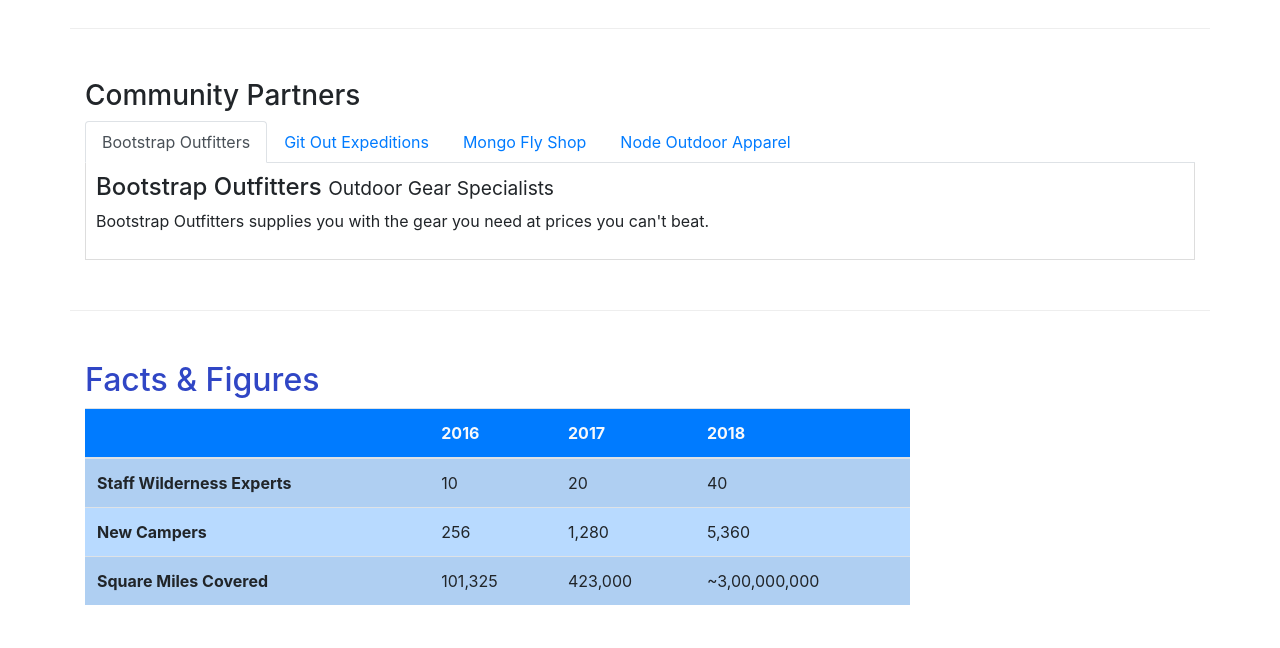
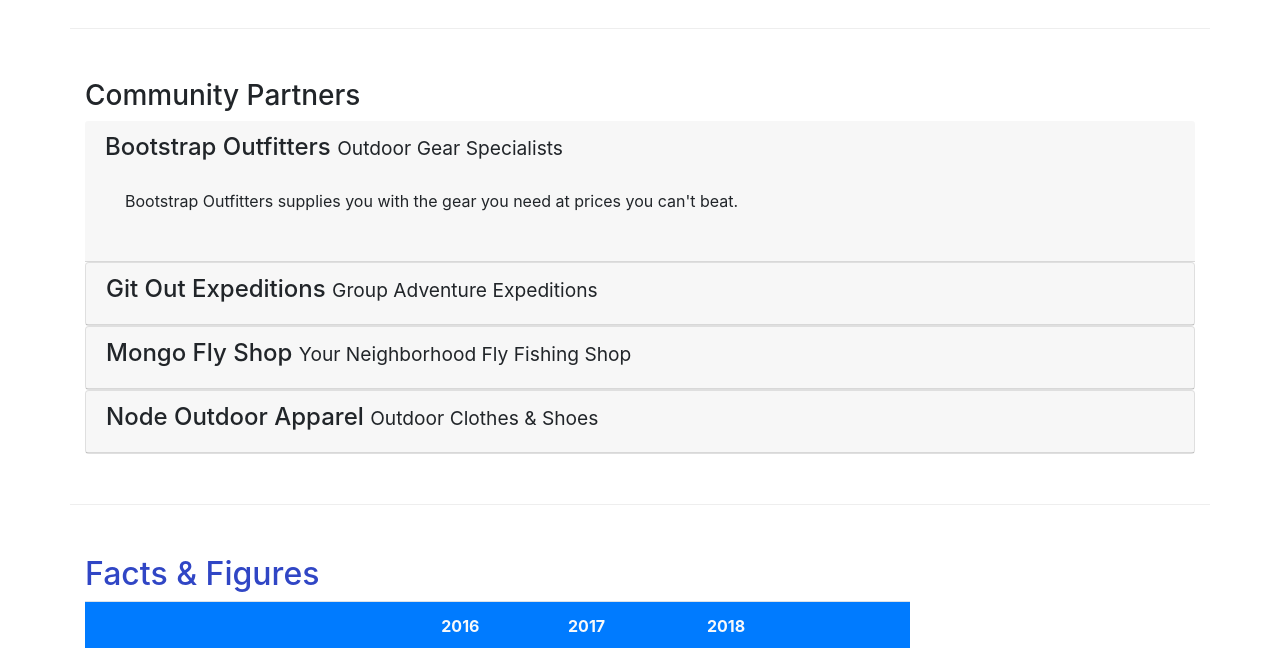
Before and after one commit to dgmills914eos/nucamp-bootstrap, a website: page aboutus.html in a window 1280 px wide. Shown: the part 800-1448 px from the top of the page. Drawn offline with nearby package versions, Linux system fonts and the light colour scheme.

Commit message:
Accordion

```diff
--- a/aboutus.html
+++ b/aboutus.html
@@ -99,29 +99,61 @@
         <div class="row row-content">
             <div class="col-12">
                 <h3>Community Partners</h3>
-                <ul class="nav nav-tabs">
-                    <li class="nav-item"><a class="nav-link active" href="#bootstrap" role="tab" data-toggle="tab">Bootstrap Outfitters</a></li>
-                    <li class="nav-item"><a class="nav-link" href="#git" role="tab" data-toggle="tab">Git Out Expeditions</a></li>
-                    <li class="nav-item"><a class="nav-link" href="#mongo" role="tab" data-toggle="tab">Mongo Fly Shop</a></li>
-                    <li class="nav-item"><a class="nav-link" href="#node" role="tab" data-toggle="tab">Node Outdoor Apparel</a></li>
-                </ul>
-                <div class="tab-content">
-                    <div role="tabpanel" class="tab-pane fade show active" id="bootstrap">
-                        <h4>Bootstrap Outfitters <small>Outdoor Gear Specialists</small></h4>
-                        <p class="d-none d-sm-block">Bootstrap Outfitters supplies you with the gear you need at prices you can't beat.</p>
+
+                <div id="accordian">
+                    <div role="tab" class="card-header">
+                        <h4>
+                            <a data-toggle="collapse" data-target="#bootstrap">
+                                Bootstrap Outfitters <small>Outdoor Gear Specialists</small>
+                            </a>
+                        </h4>
+                        <div class="collapse show" id="bootstrap" data-parent="#accordion">
+                            <div class="card-body">
+                                <p class="d-none d-sm-block">Bootstrap Outfitters supplies you with the gear you need at prices you can't beat.</p>
+                            </div>
+                        </div>
                     </div>
-                    <div role="tabpanel" class="tab-pane fade" id="git">
-                        <h4>Git Out Expeditions <small>Group Adventure Expeditions</small></h4>
-                        <p class="d-none d-sm-block">Join Git Out Expeditions to explore new horizons with a group of other adventurers!</p>
+                    <div class="card">
+                        <div role="tab" class="card-header">
+                            <h4>
+                                <a class="collapsed" data-toggle="collapse" data-target="#git">
+                                    Git Out Expeditions <small>Group Adventure Expeditions</small>
+                                </a>
+                            </h4>
+                            <div class="collapse" id="git" data-parent="#accordion">
+                                <div class="card-body">
+                                    <p class="d-none d-sm-block">Join Git Out Expeditions to explore new horizons with a group of other adventurers!</p>
+                                </div>
+                            </div>
+                        </div>
                     </div>
-                    <div role="tabpanel" class="tab-pane fade" id="mongo">
-                        <h4>Mongo Fly Shop <small>Your Neighborhood Fly Fishing Shop</small></h4>
-                        <p class="d-none d-sm-block">Need a new fishing pole, a tacklebox, or flies of all kinds? Stop by Mongo Fly Shop.</p>
-
+                    <div class="card">
+                        <div role="tab" class="card-header">
+                            <h4>
+                                <a class="collapsed" data-toggle="collapse" data-target="#mongo">
+                                    Mongo Fly Shop <small>Your Neighborhood Fly Fishing Shop</small>
+                                </a>
+                            </h4>
+                            <div class="collapse" id="mongo" data-parent="#accordion">
+                                <div class="card-body">
+                                    <p class="d-none d-sm-block">Need a new fishing pole, a tacklebox, or flies of all kinds? Stop by Mongo Fly Shop.</p>
+                                </div>
+                            </div>
+                        </div>
                     </div>
-                    <div role="tabpanel" class="tab-pane fade" id="node">
-                        <h4>Node Outdoor Apparel <small>Outdoor Clothes & Shoes</small></h4>
-                        <p class="d-none d-sm-block">From polar fleeces to swimsuits, hiking boots to waders, a visit to Node will be sure to get you covered.</p>
+                    <div class="card">
+                        <div role="tab" class="card-header">
+                            <h4>
+                                <a class="collapsed" data-toggle="collapse" data-target="#node">
+                                    Node Outdoor Apparel <small>Outdoor Clothes & Shoes</small>
+                                </a>
+                            </h4>
+                            <div class="collapse" id="node" data-parent="#accordion">
+                                <div class="card-body">
+                                    <p class="d-none d-sm-block">From polar fleeces to swimsuits, hiking boots to waders, a visit to Node will be sure to get you covered.</p>
+                                </div>
+                            </div>
+                        </div>
                     </div>
                 </div>
             </div>
```
